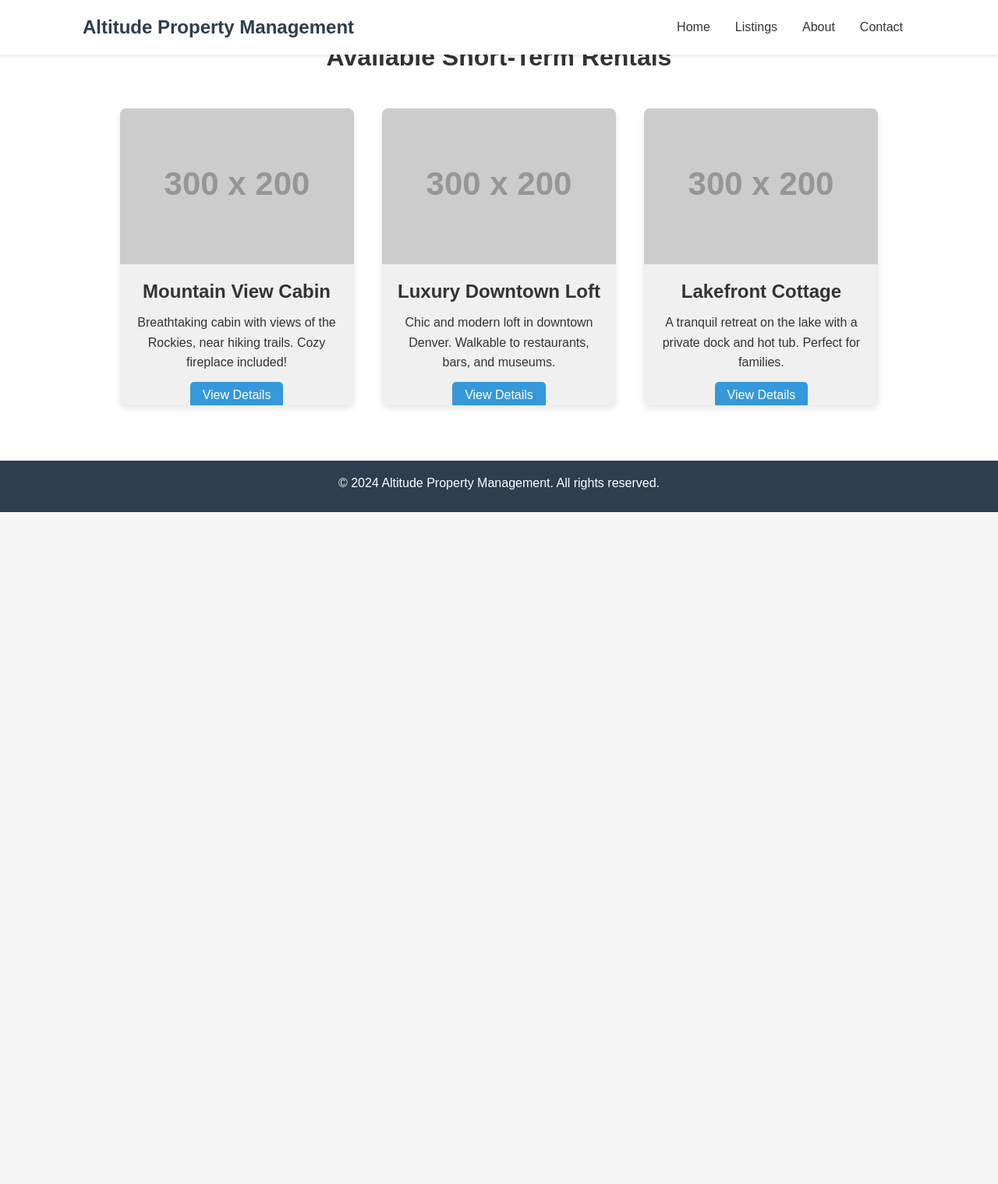
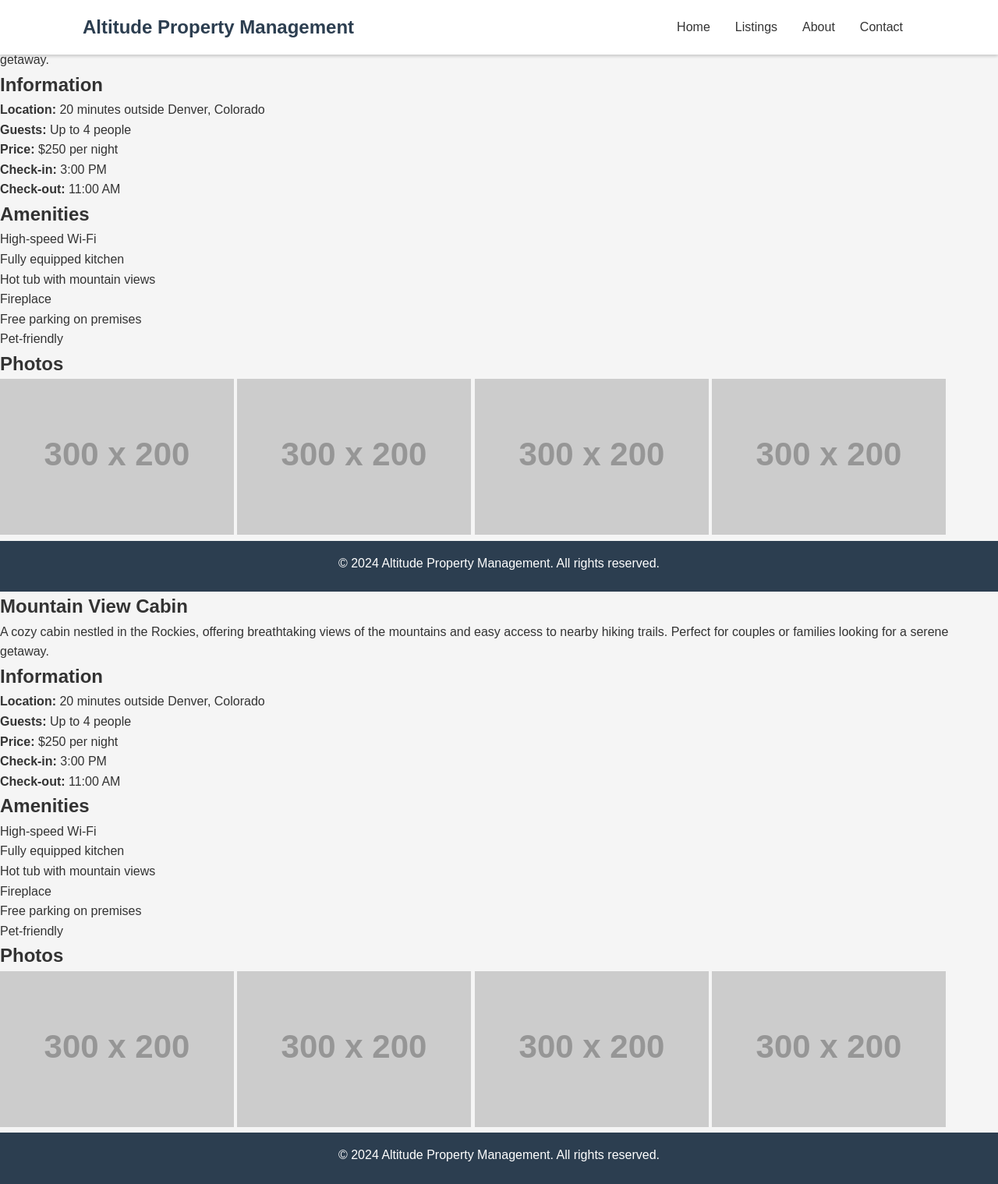
Before and after one commit to joel-uribe-fuentes/Altitude-Property, a plain HTML site: page listings.html in a window 1280 px wide. Shown: the whole page at 78% size. Before the commit the page ends 800 px from the top, so only its background shows below. Drawn offline with Linux system fonts and the light colour scheme; placeholder pictures from the web are drawn by us.

Commit message:
Add files via upload

```diff
--- a/listings.html
+++ b/listings.html
@@ -3,7 +3,7 @@
 <head>
     <meta charset="UTF-8">
     <meta name="viewport" content="width=device-width, initial-scale=1.0">
-    <title>Listings - Altitude Property Management</title>
+    <title>Mountain View Cabin - Altitude Property Management</title>
     <link rel="stylesheet" href="styles.css">
 </head>
 <body>
@@ -19,28 +19,41 @@
         </nav>
     </header>
 
-    <section class="listings">
-        <h2>Available Short-Term Rentals</h2>
+    <section class="property-overview">
+        <h1>Mountain View Cabin</h1>
+        <p>A cozy cabin nestled in the Rockies, offering breathtaking views of the mountains and easy access to nearby hiking trails. Perfect for couples or families looking for a serene getaway.</p>
+    </section>
 
-        <div class="listing-item">
-            <img src="https://via.placeholder.com/300x200" alt="Mountain View Cabin">
-            <h3>Mountain View Cabin</h3>
-            <p>Breathtaking cabin with views of the Rockies, near hiking trails. Cozy fireplace included!</p>
-            <a href="#" class="button">View Details</a>
-        </div>
+    <section class="property-info">
+        <h2>Information</h2>
+        <ul>
+            <li><strong>Location:</strong> 20 minutes outside Denver, Colorado</li>
+            <li><strong>Guests:</strong> Up to 4 people</li>
+            <li><strong>Price:</strong> $250 per night</li>
+            <li><strong>Check-in:</strong> 3:00 PM</li>
+            <li><strong>Check-out:</strong> 11:00 AM</li>
+        </ul>
+    </section>
 
-        <div class="listing-item">
-            <img src="https://via.placeholder.com/300x200" alt="Luxury Downtown Loft">
-            <h3>Luxury Downtown Loft</h3>
-            <p>Chic and modern loft in downtown Denver. Walkable to restaurants, bars, and museums.</p>
-            <a href="#" class="button">View Details</a>
-        </div>
+    <section class="amenities">
+        <h2>Amenities</h2>
+        <ul>
+            <li>High-speed Wi-Fi</li>
+            <li>Fully equipped kitchen</li>
+            <li>Hot tub with mountain views</li>
+            <li>Fireplace</li>
+            <li>Free parking on premises</li>
+            <li>Pet-friendly</li>
+        </ul>
+    </section>
 
-        <div class="listing-item">
-            <img src="https://via.placeholder.com/300x200" alt="Lakefront Cottage">
-            <h3>Lakefront Cottage</h3>
-            <p>A tranquil retreat on the lake with a private dock and hot tub. Perfect for families.</p>
-            <a href="#" class="button">View Details</a>
+    <section class="photos">
+        <h2>Photos</h2>
+        <div class="photo-gallery">
+            <img src="https://via.placeholder.com/300x200" alt="Cabin exterior">
+            <img src="https://via.placeholder.com/300x200" alt="Living room">
+            <img src="https://via.placeholder.com/300x200" alt="Kitchen">
+            <img src="https://via.placeholder.com/300x200" alt="Hot tub">
         </div>
     </section>
 
@@ -49,3 +62,67 @@
     </footer>
 </body>
 </html>
+<!DOCTYPE html>
+<html lang="en">
+<head>
+    <meta charset="UTF-8">
+    <meta name="viewport" content="width=device-width, initial-scale=1.0">
+    <title>Mountain View Cabin - Altitude Property Management</title>
+    <link rel="stylesheet" href="styles.css">
+</head>
+<body>
+    <header>
+        <nav>
+            <div class="logo">Altitude Property Management</div>
+            <ul>
+                <li><a href="index.html">Home</a></li>
+                <li><a href="listings.html" class="active">Listings</a></li>
+                <li><a href="#about">About</a></li>
+                <li><a href="#contact">Contact</a></li>
+            </ul>
+        </nav>
+    </header>
+
+    <section class="property-overview">
+        <h1>Mountain View Cabin</h1>
+        <p>A cozy cabin nestled in the Rockies, offering breathtaking views of the mountains and easy access to nearby hiking trails. Perfect for couples or families looking for a serene getaway.</p>
+    </section>
+
+    <section class="property-info">
+        <h2>Information</h2>
+        <ul>
+            <li><strong>Location:</strong> 20 minutes outside Denver, Colorado</li>
+            <li><strong>Guests:</strong> Up to 4 people</li>
+            <li><strong>Price:</strong> $250 per night</li>
+            <li><strong>Check-in:</strong> 3:00 PM</li>
+            <li><strong>Check-out:</strong> 11:00 AM</li>
+        </ul>
+    </section>
+
+    <section class="amenities">
+        <h2>Amenities</h2>
+        <ul>
+            <li>High-speed Wi-Fi</li>
+            <li>Fully equipped kitchen</li>
+            <li>Hot tub with mountain views</li>
+            <li>Fireplace</li>
+            <li>Free parking on premises</li>
+            <li>Pet-friendly</li>
+        </ul>
+    </section>
+
+    <section class="photos">
+        <h2>Photos</h2>
+        <div class="photo-gallery">
+            <img src="https://via.placeholder.com/300x200" alt="Cabin exterior">
+            <img src="https://via.placeholder.com/300x200" alt="Living room">
+            <img src="https://via.placeholder.com/300x200" alt="Kitchen">
+            <img src="https://via.placeholder.com/300x200" alt="Hot tub">
+        </div>
+    </section>
+
+    <footer>
+        <p>&copy; 2024 Altitude Property Management. All rights reserved.</p>
+    </footer>
+</body>
+</html>
```
